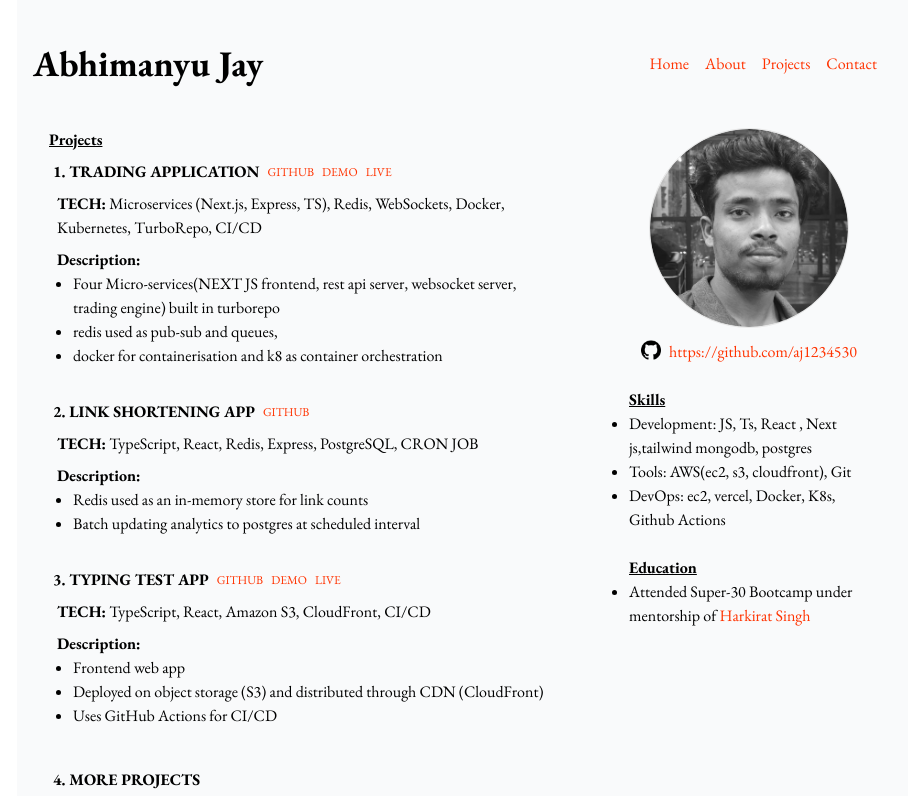
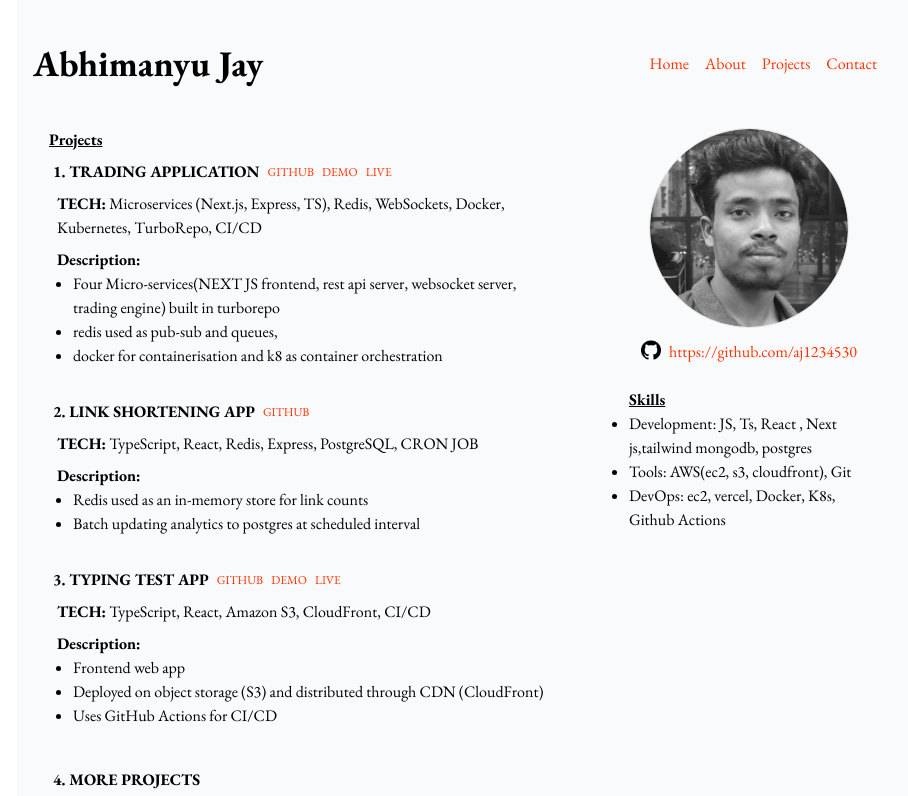
Before and after one commit to aj1234530/portfolio, a React (Vite) app: page / in a window 1280 px wide. Shown: the top 796 px of the page, without its empty margins (175-1083 px from the left). Built offline with nearby package versions, Linux system fonts and the light colour scheme.

Commit message:
minor improvements

```diff
--- a/src/pages/Home.tsx
+++ b/src/pages/Home.tsx
@@ -7,7 +7,6 @@
 import TypingTestApp from "../components/TypingTestApp";
 import MoreProjects from "../components/MoreProjects";
 import Footer from "../components/Footer";
-import Education from "../components/Education";
 
 function Home() {
   return (
@@ -22,7 +21,6 @@
           />
           <Github />
           <Skills />
-          <Education />
         </div>
 
         <section id="projects" className="md:w-2/3 ">
```
